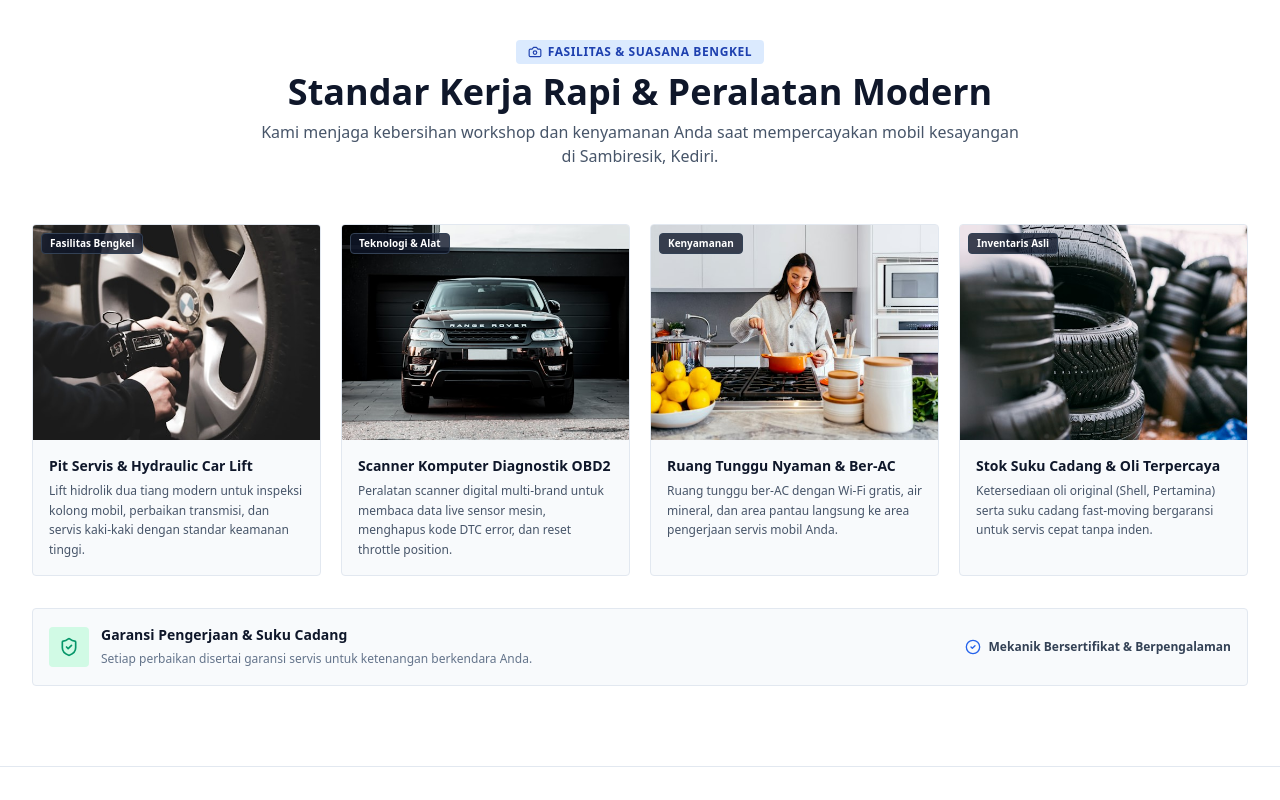
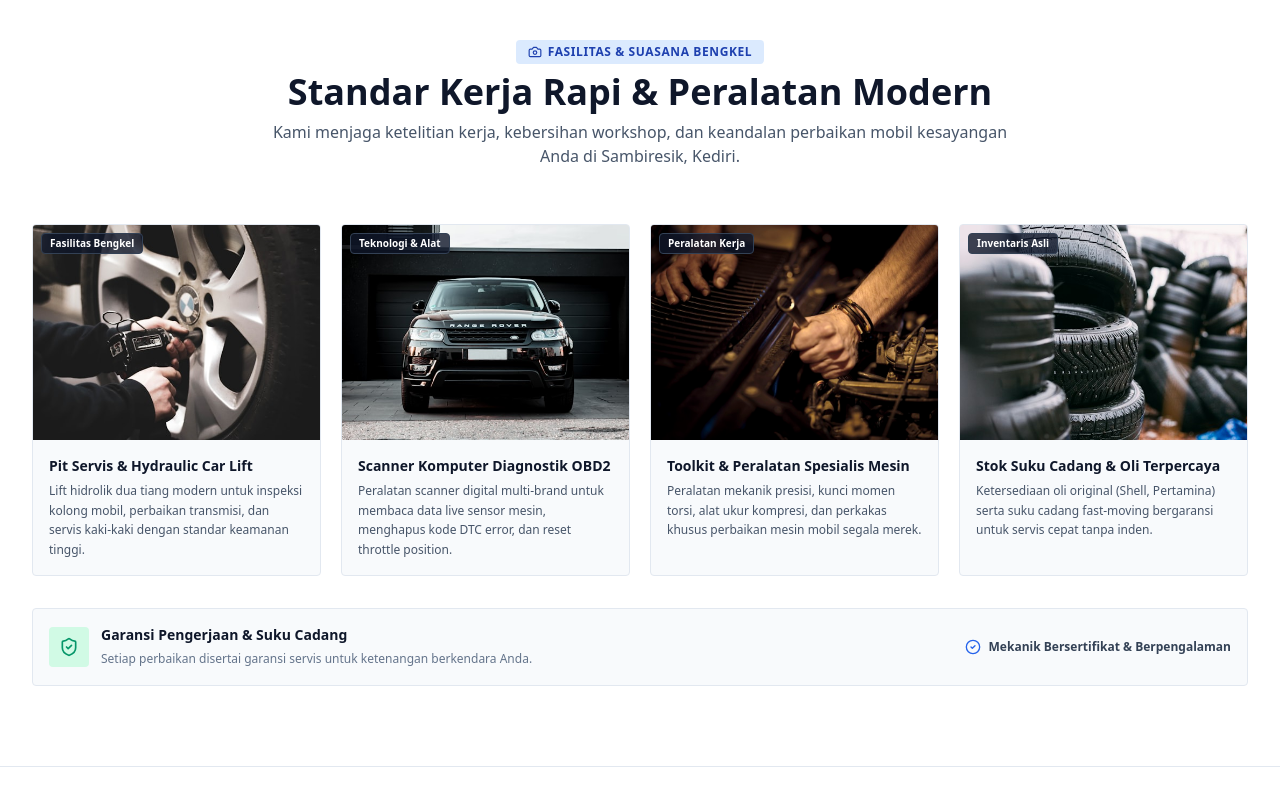
Before and after one commit to nixon42/bengkel-gps-motor, a React (Vite) app: page / in a window 1280 px wide. Shown: the part 2080-2880 px from the top of the page. Built offline with nearby package versions, Linux system fonts and the light colour scheme; no server answers.

Commit message:
fix(landing): add exact spotlit pin marker to Google Maps and replace waiting room with workshop tooling gallery

```diff
--- a/src/components/Landing/GallerySection.jsx
+++ b/src/components/Landing/GallerySection.jsx
@@ -15,10 +15,10 @@ const FACILITIES = [
     description: 'Peralatan scanner digital multi-brand untuk membaca data live sensor mesin, menghapus kode DTC error, dan reset throttle position.'
   },
   {
-    title: 'Ruang Tunggu Nyaman & Ber-AC',
-    category: 'Kenyamanan',
-    image: '/images/gallery/facility-waiting.jpg',
-    description: 'Ruang tunggu ber-AC dengan Wi-Fi gratis, air mineral, dan area pantau langsung ke area pengerjaan servis mobil Anda.'
+    title: 'Toolkit & Peralatan Spesialis Mesin',
+    category: 'Peralatan Kerja',
+    image: '/images/gallery/facility-tools.jpg',
+    description: 'Peralatan mekanik presisi, kunci momen torsi, alat ukur kompresi, dan perkakas khusus perbaikan mesin mobil segala merek.'
   },
   {
     title: 'Stok Suku Cadang & Oli Terpercaya',
@@ -43,7 +43,7 @@ export default function GallerySection() {
             Standar Kerja Rapi & Peralatan Modern
           </h2>
           <p className="text-sm sm:text-base text-slate-600 dark:text-slate-400 mt-2">
-            Kami menjaga kebersihan workshop dan kenyamanan Anda saat mempercayakan mobil kesayangan di Sambiresik, Kediri.
+            Kami menjaga ketelitian kerja, kebersihan workshop, dan keandalan perbaikan mobil kesayangan Anda di Sambiresik, Kediri.
           </p>
         </div>
 
--- a/src/components/Landing/LocationSection.jsx
+++ b/src/components/Landing/LocationSection.jsx
@@ -97,24 +97,32 @@ export default function LocationSection() {
             </div>
           </div>
 
-          {/* Right Map Container */}
-          <div className="lg:col-span-7 rounded border border-slate-200 dark:border-slate-800 overflow-hidden bg-slate-100 dark:bg-slate-800 min-h-[360px] flex flex-col">
+          {/* Right Map Container with Pin Marker */}
+          <div className="lg:col-span-7 rounded border border-slate-200 dark:border-slate-800 overflow-hidden bg-slate-100 dark:bg-slate-800 min-h-[380px] flex flex-col relative">
             <iframe
               title="Google Maps Lokasi Bengkel Mobil GPS Motor Kediri"
-              src="https://www.google.com/maps/embed?pb=!1m18!1m12!1m3!1d15812.306529932737!2d112.0205!3d-7.7812!2m3!1f0!2f0!3f0!3m2!1i1024!2i768!4f13.1!3m3!1m2!1s0x2e78570000000000%3A0x0!2sSambiresik%2C%20Gampengrejo%2C%20Kediri!5e0!3m2!1sid!2sid!4v1696000000000!5m2!1sid!2sid"
-              className="w-full h-full flex-1 border-0 min-h-[360px]"
+              src="https://www.google.com/maps/embed?pb=!1m18!1m12!1m3!1d3953.08!2d112.0205!3d-7.7812!2m3!1f0!2f0!3f0!3m2!1i1024!2i768!4f13.1!3m3!1m2!1s0x0%3A0x0!2zN8KwNDYnNTIuMyJTIDExMsKwMDEnMTMuOCJF!5e0!3m2!1sid!2sid!4v1700000000000!5m2!1sid!2sid"
+              className="w-full h-full flex-1 border-0 min-h-[380px]"
               loading="lazy"
               referrerPolicy="no-referrer-when-downgrade"
             />
-            <div className="bg-slate-100 dark:bg-slate-800 px-4 py-2 text-[11px] text-slate-500 dark:text-slate-400 flex items-center justify-between border-t border-slate-200 dark:border-slate-700">
-              <span>📍 Sambiresik, Kec. Gampengrejo, Kab. Kediri</span>
+            {/* Overlay Pin Indicator */}
+            <div className="absolute top-3 right-3 z-10 hidden sm:flex items-center space-x-1.5 px-3 py-1.5 rounded bg-white/95 dark:bg-slate-900/95 border border-slate-300 dark:border-slate-700 text-xs font-bold text-slate-800 dark:text-slate-100 shadow-sm">
+              <span className="w-2.5 h-2.5 rounded-full bg-red-600 animate-pulse"></span>
+              <span>Titik: Bengkel Mobil GPS Motor</span>
+            </div>
+            <div className="bg-slate-100 dark:bg-slate-800 px-4 py-2.5 text-xs text-slate-600 dark:text-slate-300 flex items-center justify-between border-t border-slate-200 dark:border-slate-700">
+              <span className="flex items-center space-x-1.5 font-medium">
+                <span className="text-red-600 font-bold">📍</span>
+                <span>Titik: Sambiresik, Kec. Gampengrejo, Kab. Kediri</span>
+              </span>
               <a
-                href="https://maps.google.com/?q=Bengkel+Mobil+GPS+Motor+Kediri+Sambiresik"
+                href="https://maps.google.com/?q=-7.7812,112.0205+(Bengkel+Mobil+GPS+Motor+Kediri)"
                 target="_blank"
                 rel="noopener noreferrer"
-                className="text-blue-600 dark:text-blue-400 hover:underline font-semibold"
+                className="text-blue-600 dark:text-blue-400 hover:underline font-bold"
               >
-                Perbesar Peta
+                Buka di Google Maps ↗
               </a>
             </div>
           </div>
```
Also changed, not shown: public/images/gallery/facility-tools.jpg (added), public/images/gallery/facility-waiting.jpg (deleted).
